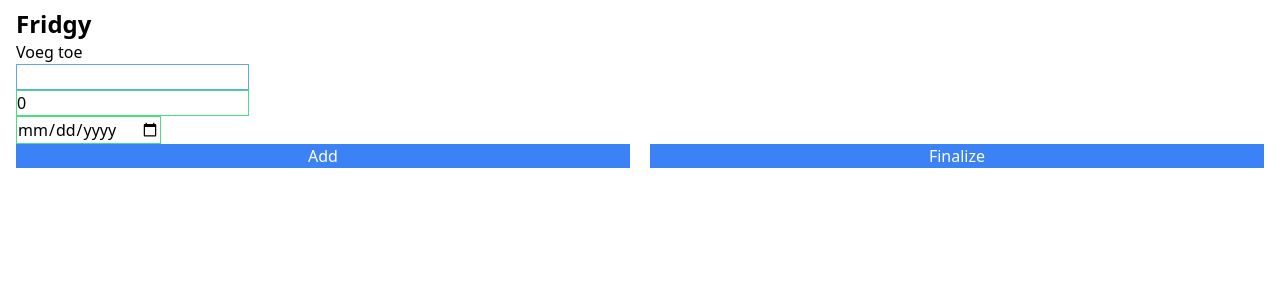
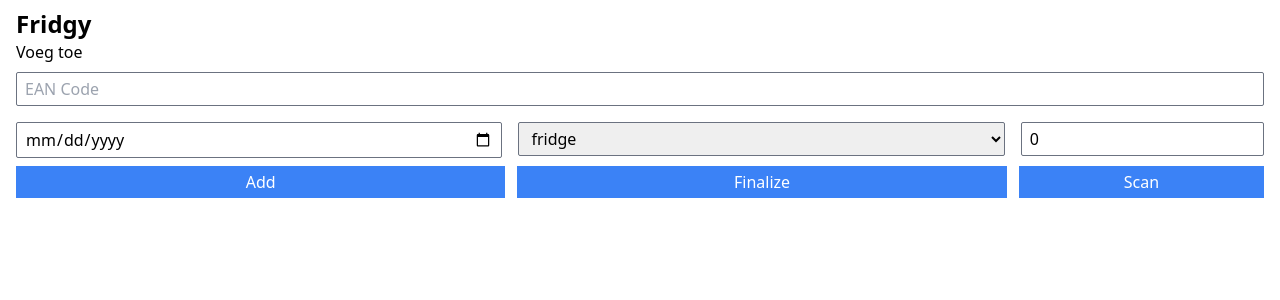
Before and after one commit to joepbuhre/fridgy, a Vue app: page /#/add in a window 1280 px wide. Shown: the top 300 px of the page. Built offline with nearby package versions, Linux system fonts and the light colour scheme.

Commit message:
Updated frontend

```diff
--- /dev/null
+++ b/frontend/src/components/InputGroup.vue
@@ -0,0 +1,33 @@
+<template>
+    <div class="my-2">
+        <label :for="props.name" class="block mb-1 font-semibold" v-if="props.compact === false">{{
+            props.prettyname
+        }}</label>
+        <input
+            :value="modelValue"
+            :type="props.type"
+            :id="props.name"
+            :name="props.name"
+            :placeholder="(props.compact ? props.prettyname: props.prettyname)"
+            @input="emit('update:modelValue', ($event.target as HTMLInputElement).value)"
+            class="border border-solid border-gray-500 rounded-sm outline-none px-2 py-1 w-full"
+        />
+    </div>
+</template>
+
+<script setup lang="ts">
+import { InputHTMLAttributes } from "vue";
+
+const props = defineProps<{
+    modelValue: any;
+    name: string;
+    prettyname: string;
+    type?: string;
+    inputAttrs?: InputHTMLAttributes;
+    compact?: boolean
+}>();
+
+const emit = defineEmits<{
+    (e: "update:modelValue", value: string): void;
+}>();
+</script>
--- /dev/null
+++ b/frontend/src/components/TheButton.vue
@@ -0,0 +1,8 @@
+<template>
+    <button class="bg-blue-500 text-white px-3 py-1">
+        <slot></slot>
+    </button>
+</template>
+
+<script setup lang="ts">
+</script>
--- /dev/null
+++ b/frontend/src/components/ThePopup.vue
@@ -0,0 +1,25 @@
+<template>
+    <div class="absolute inset-0 bg-black bg-opacity-10 flex">
+        <div class="m-auto p-5 w-full mx-5 bg-white shadow-2xl">
+            Ben je er zeker van?
+            <div class="flex gap-5">
+                <TheButton @click="emits('confirm', true)">
+                    OK
+                </TheButton>
+                <TheButton @click="emits('confirm', false)">
+                    Cancel
+                </TheButton>
+            </div>
+        </div>
+    </div>
+</template>
+
+<script setup lang="ts">
+import TheButton from './TheButton.vue';
+
+
+const emits = defineEmits<{
+    (e: "confirm", value: boolean): void;
+}>()
+
+</script>
--- a/frontend/src/utils/helpers.ts
+++ b/frontend/src/utils/helpers.ts
@@ -1,5 +1,6 @@
 import { isDate } from '@vue/shared'
 import moment from 'moment'
+import type { Product } from "../../../types/FoodProduct";
 
 export const prettydelta = (date: Date | string) => {
     const now = moment()
@@ -17,3 +18,12 @@ export const prettydelta = (date: Date | string) => {
     }
 
 }
+
+export const getProductName = (product: Product | undefined): string => {
+
+    if(product === undefined) {return 'onbekend'}
+    else if(product.product_name_nl) {return product.product_name_nl}
+    else if(product.product_name_en) {return product.product_name_en}
+    else if(product.product_name) {return product.product_name}
+    else {return 'onbekend'}
+}
--- a/frontend/src/views/AddItem.vue
+++ b/frontend/src/views/AddItem.vue
@@ -1,41 +1,60 @@
 <template>
     <h4>Voeg toe</h4>
-
-    <div>
-        <input
+    <InputGroup
+        v-model="item.ean"
+        name="ean"
+        prettyname="EAN Code"
         type="phone"
-            v-model="item.ean"
-            class="border border-solid border-blue-400 outline-none"
+        :compact="true"
+    />
+    <div class="flex gap-4">
+        <InputGroup
+            class="w-2/5"
+            :compact="true"
+            v-model="item.tht"
+            name="tht"
+            prettyname="THT Datum"
+            type="date"
+        />
+        <div class="w-2/5 my-2">
+            <select
+                name="location"
+                id="cars"
+                class="border border-solid border-gray-500 rounded-sm outline-none px-2 py-1 w-full"
+            >
+                <option value="fridge">fridge</option>
+                <option value="freezer">freezer</option>
+                <option value="freezer2">freezer2</option>
+                <option value="cupboard">Voorraadkast</option>
+            </select>
+        </div>
+        <InputGroup
+            class="w-1/5"
+            :compact="true"
+            v-model="item.count"
+            name="count"
+            prettyname="Aantal"
+            type="number"
         />
     </div>
-    <div>
-        <input
-            type="number"
-            v-model="item.count"
-            class="border border-solid border-green-400 outline-none"
-        />
-    </div>
-    <div>
-        <input
-            type="date"
-            v-model="item.tht"
-            class="border border-solid border-green-400 outline-none"
-        />
-    </div>
-    <div class="grid grid-cols-2 gap-5">
-        <button @click="addItem" class="bg-blue-500 text-white">Add</button>
-        <button @click="finalize" class="bg-blue-500 text-white">
+
+    <div class="flex gap-3">
+        <button @click="addItem" class="bg-blue-500 text-white w-2/5">
+            Add
+        </button>
+        <button @click="finalize" class="bg-blue-500 text-white w-2/5">
             Finalize
         </button>
+        <TheButton @click="edit(-1)" class="w-1/5">Scan</TheButton>
     </div>
     <div
-        v-for="item in items"
+        v-for="(item, i) in items"
         class="my-6 justify-around border border-slate-400 p-1 rounded-sm"
-        @click="edit(item)"
+        @click="edit(i)"
     >
         <div class="mb-2">
             <h4 class="font-semibold text-center">
-                {{ item.foodfacts?.product_name_nl }}
+                {{ getProductName(item.foodfacts) }}
             </h4>
         </div>
         <div class="flex relative gap-5 justify-center">
@@ -55,11 +74,13 @@
         </div>
     </div>
     <div
-        v-if="editModal && editItem?.ean && editItem?.count"
+        v-if="editModal"
         class="absolute inset-0 bg-black bg-opacity-10 flex"
         @click.self="editModal = false"
     >
         <div class="m-auto p-5 w-full mx-5 bg-white shadow-2xl">
+            <TheScanner v-if="editItemInt < 0" @found="eanFound" ref="thescannercomp" />
+            <div v-else>
                 <div class="flex gap-4">
                     <InputGroup
                         v-model="editItem.ean"
@@ -73,12 +94,11 @@
                         name="count"
                         prettyname="Aantal"
                         type="number"
-                    :input-attrs="{ readonly: false }"
                     />
                 </div>
                 <div>
                     <InputGroup
-                    v-model="test"
+                        v-model="editItem.tht"
                         name="tht"
                         prettyname="Houdbaarheidsdatum"
                         type="date"
@@ -86,34 +106,45 @@
                     />
                 </div>
                 <div class="flex gap-5">
-                <TheButton class="w-1/2 bg-green-700">Sla op</TheButton>
-                <TheButton class="w-1/2 bg-red-700">Verwijder</TheButton>
+                    <TheButton
+                        @click="editModal = false"
+                        class="w-1/2 bg-green-700"
+                        >Sla op</TheButton
+                    >
+                    <TheButton @click="removeItem" class="w-1/2 bg-red-700">Verwijder</TheButton>
                 </div>
             </div>
         </div>
+    </div>
+    <ThePopup v-if="popup" @confirm="onConfirm" />
 </template>
 
 <script setup lang="ts">
-import { ref, toRaw } from "vue";
+import { computed, ref, toRaw } from "vue";
 import { api, wff } from "../utils/api";
 import type { AddItemProduct } from "../../../types/AddItem";
 import type { Product } from "../../../types/FoodProduct";
-import { prettydelta } from "../utils/helpers";
+import { prettydelta, getProductName } from "../utils/helpers";
 import InputGroup from "../components/InputGroup.vue";
 import TheButton from "../components/TheButton.vue";
+import TheScanner from "../components/TheScanner.vue";
+import ThePopup from "../components/ThePopup.vue";
 
 const test = ref<string>("");
 
 const result = ref<any>([]);
 const editModal = ref(false);
+const popup = ref(false)
 
 const item = ref<AddItemProduct>({
-    count: 0,
+    count: "0",
     ean: "",
-    tht: null,
+    tht: "",
 });
 
 const items = ref<AddItemProduct[]>([]);
+
+const thescannercomp = ref(null)
 
 const addItem = async (): Promise<void> => {
     let found = false;
@@ -127,11 +158,14 @@ const addItem = async (): Promise<void> => {
 
     if (item.value.tht) {
         console.log(prettydelta(item.value.tht));
+    } else {
+        item.value.tht = new Date().toJSON().slice(0, 10);
     }
 
     if (found === false) {
         const foodfact: Product =
-            (await wff.get("/product/87338010.json")).data?.product || null;
+            (await wff.get(`/product/${item.value.ean}.json`)).data?.product ||
+            null;
 
         // TODO FIX JSON PARSE
         items.value.push({
@@ -141,13 +175,39 @@ const addItem = async (): Promise<void> => {
     }
 };
 
-const finalize = (): void => {
-    console.log(items.value);
+const removeItem = () => {
+    items.value.splice(editItemInt.value,1)
+    editModal.value = false
+}
+
+const finalize = (): void => {popup.value = true}
+
+const onConfirm = (val:boolean) => {
+    if(val) {
+        console.log('adding to database')
+        api.post('/items/create', items.value)
+    }
+    popup.value = false
+}
+
+const editItemInt = ref<number>(0);
+const editItem = computed((): AddItemProduct => items.value[editItemInt.value]);
+
+const edit = (item: number) => {
+    editItemInt.value = item;
+    editModal.value = true;
 };
 
-const editItem = ref<AddItemProduct | null>(null);
-const edit = (item: AddItemProduct) => {
-    editItem.value = item;
-    editModal.value = true;
+const eanFound = (ean: string) => {
+    item.value.count = '1';
+    item.value.ean = ean;
+    item.value.tht = new Date().toJSON().slice(0, 10);
+
+    editModal.value = false;
+
+    addItem();
 };
+
+
+
 </script>
--- a/package.json
+++ b/package.json
@@ -10,7 +10,7 @@
     "dev": "npm run dev:frontend && npm run dev:server",
     "pm": "dotenv -e .env -- npx prisma migrate dev",
     "dev:frontend": "vite ./frontend",
-    "dev:server": "nodemon ./server/index.ts",
+    "dev:server": "chcp 65001 && nodemon ./server/index.ts | pino-pretty",
     "build": "npm i && npm run build:frontend && npm run build:server && docker build . -t energyapp",
     "build:frontend": "vue-tsc -p ./frontend/tsconfig.json --noEmit && vite build ./frontend --emptyOutDir",
     "build:server": "npx tsc -p ./server/tsconfig.json",
@@ -26,6 +26,7 @@
     "express": "^4.18.1",
     "moment": "^2.29.4",
     "pinia": "^2.0.0-rc.10",
+    "pino": "^8.10.0",
     "vue": "^3.2.37",
     "vue-router": "^4.1.5"
   },
@@ -37,6 +38,7 @@
     "autoprefixer": "^10.4.13",
     "dotenv-cli": "^7.0.0",
     "nodemon": "^2.0.20",
+    "pino-pretty": "^9.3.0",
     "postcss": "^8.4.21",
     "sass": "^1.55.0",
     "tailwindcss": "^3.2.4",
```
Also changed, not shown: frontend/src/components/TheScanner.vue (+19 -10 lines), frontend/src/views/HomeView.vue (+43 -18 lines), 1 other file (tests, documents, lock files or other folders). Lines whose indentation alone changed are shown as unchanged.
